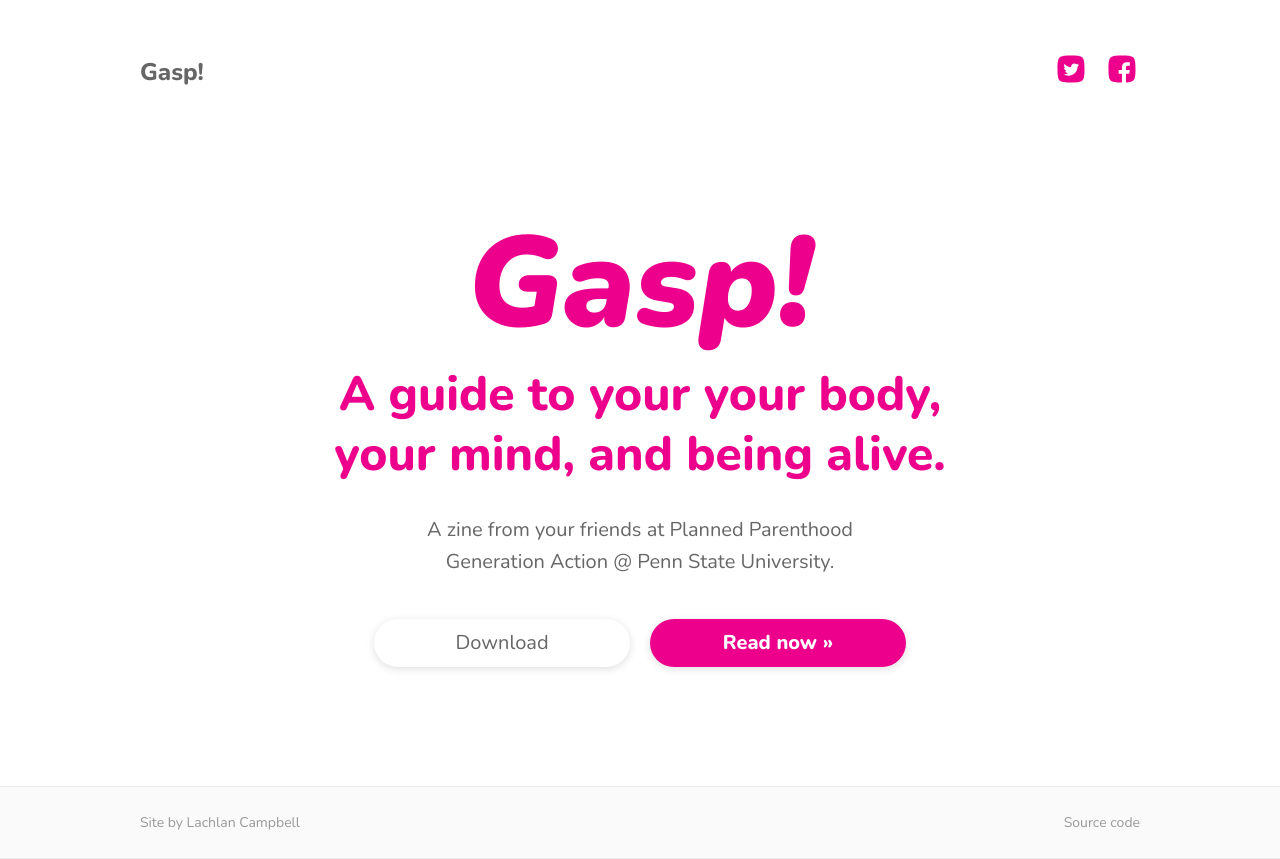
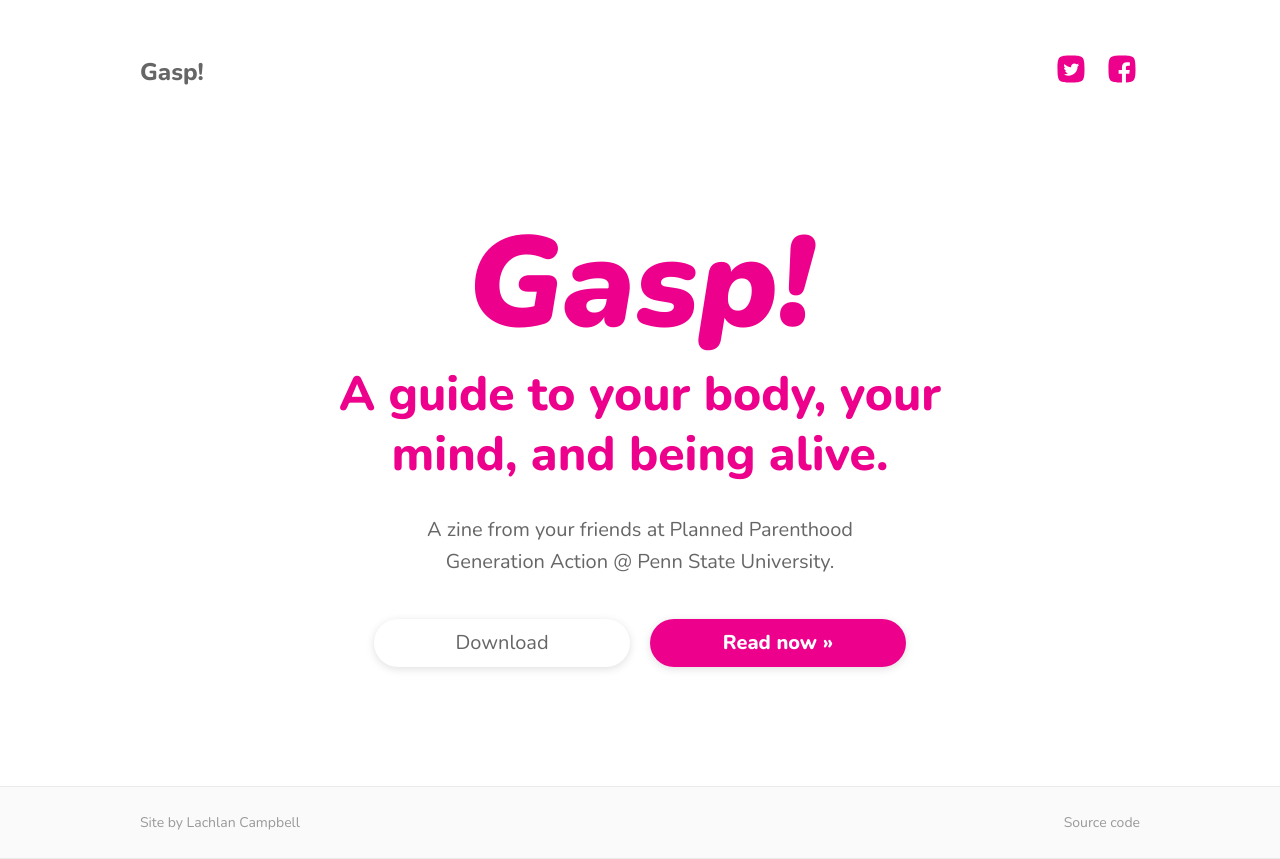
Before and after one commit to lachlanjc/gasp, a Next.js app: page / in a window 1280 px wide. Built offline with nearby package versions, Linux system fonts and the light colour scheme.

Commit message:
Fix typo

```diff
--- a/components/home/intro.js
+++ b/components/home/intro.js
@@ -3,7 +3,7 @@
 const Intro = () => (
   <section>
     <h1>Gasp!</h1>
-    <h2>A guide to your your body, your mind, and being alive.</h2>
+    <h2>A guide to your body, your mind, and being alive.</h2>
     <p>
       A zine from your friends at Planned Parenthood Generation Action @ Penn
       State University.
```
